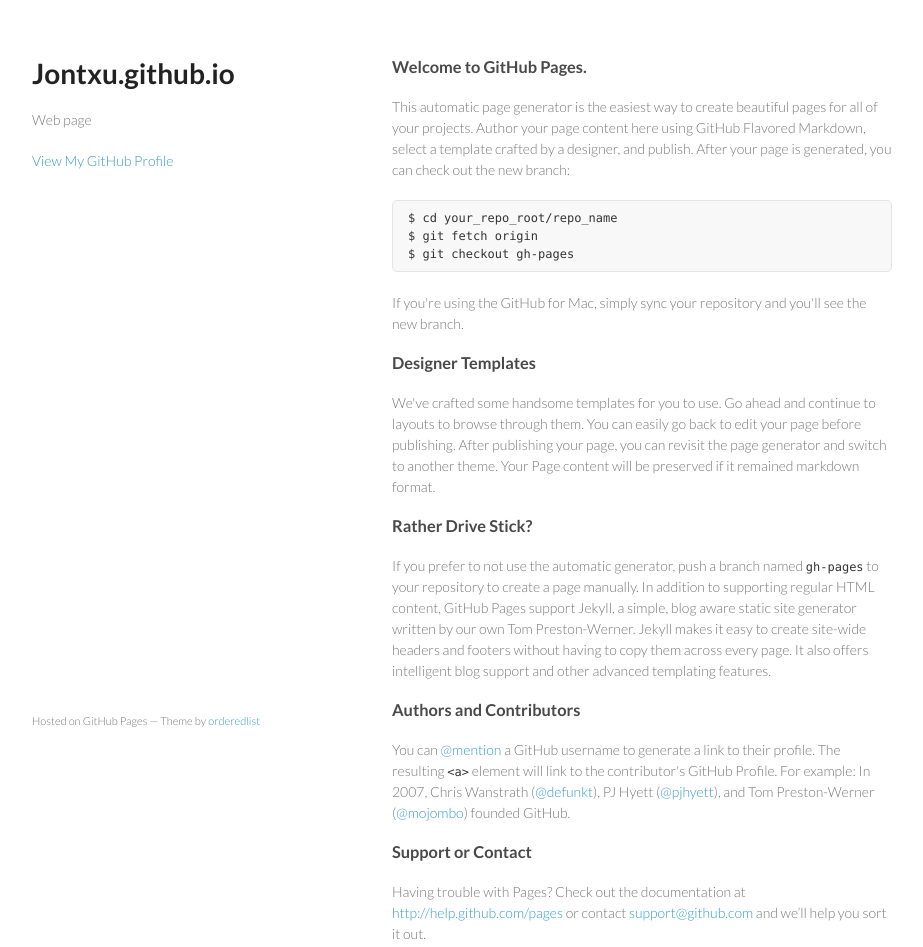
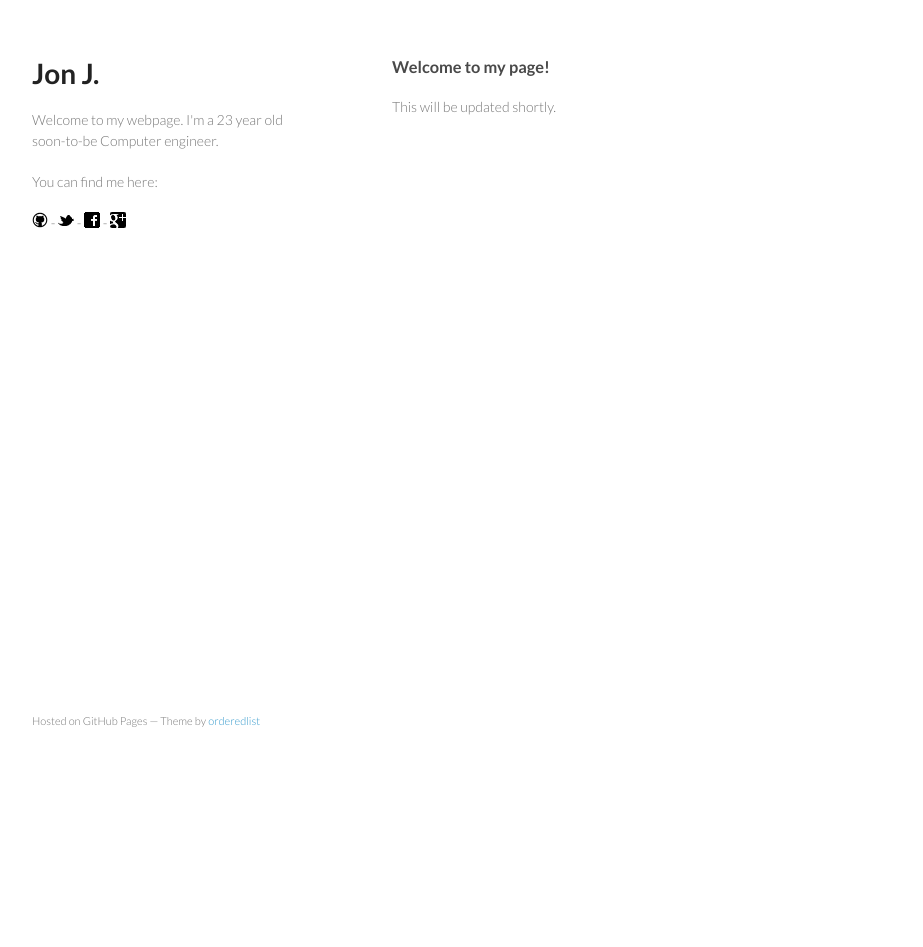
Before and after one commit to jontxu/jontxu.github.io, a plain HTML site: page index.html in a window 1280 px wide. Shown: the whole page, without its empty margins (178-1101 px from the left). After the commit the page ends 800 px from the top, so only its background shows below. Drawn offline with Linux system fonts and the light colour scheme.

Commit message:
Little customization

```diff
--- a/index.html
+++ b/index.html
@@ -15,40 +15,17 @@
   <body>
     <div class="wrapper">
       <header>
-        <h1>Jontxu.github.io</h1>
-        <p>Web page</p>
+        <h1>Jon J.</h1>
+        <p>Welcome to my webpage. I'm a 23 year old soon-to-be Computer engineer.</p>
 
-
-        <p class="view"><a href="https://github.com/jontxu">View My GitHub Profile</a></p>
-
+        <p>You can find me here:</p>
+        <a href="https://github.com/jontxu"><img src="./images/social/github.png" width="16" height="16" alt="GitHub"></a> - <a href="https://twitter.com/#!/jonwho"><img src="./images/social/twitter.png" width="16" height="16" alt="Twitter"></a> - <a href="http://plus.google.com"><img src="./images/social/facebook.png" width="16" height="16" alt="Facebook"></a> - <a href="http://plus.google.com"><img src="./images/social/google-plus.png" width="16" height="16" alt="G+"></a>
+        </ul>
       </header>
       <section>
-        <h3>Welcome to GitHub Pages.</h3>
+        <h3>Welcome to my page!</h3>
 
-<p>This automatic page generator is the easiest way to create beautiful pages for all of your projects. Author your page content here using GitHub Flavored Markdown, select a template crafted by a designer, and publish. After your page is generated, you can check out the new branch:</p>
-
-<pre><code>$ cd your_repo_root/repo_name
-$ git fetch origin
-$ git checkout gh-pages
-</code></pre>
-
-<p>If you're using the GitHub for Mac, simply sync your repository and you'll see the new branch.</p>
-
-<h3>Designer Templates</h3>
-
-<p>We've crafted some handsome templates for you to use. Go ahead and continue to layouts to browse through them. You can easily go back to edit your page before publishing. After publishing your page, you can revisit the page generator and switch to another theme. Your Page content will be preserved if it remained markdown format.</p>
-
-<h3>Rather Drive Stick?</h3>
-
-<p>If you prefer to not use the automatic generator, push a branch named <code>gh-pages</code> to your repository to create a page manually. In addition to supporting regular HTML content, GitHub Pages support Jekyll, a simple, blog aware static site generator written by our own Tom Preston-Werner. Jekyll makes it easy to create site-wide headers and footers without having to copy them across every page. It also offers intelligent blog support and other advanced templating features.</p>
-
-<h3>Authors and Contributors</h3>
-
-<p>You can <a href="https://github.com/blog/821" class="user-mention">@mention</a> a GitHub username to generate a link to their profile. The resulting <code>&lt;a&gt;</code> element will link to the contributor's GitHub Profile. For example: In 2007, Chris Wanstrath (<a href="https://github.com/defunkt" class="user-mention">@defunkt</a>), PJ Hyett (<a href="https://github.com/pjhyett" class="user-mention">@pjhyett</a>), and Tom Preston-Werner (<a href="https://github.com/mojombo" class="user-mention">@mojombo</a>) founded GitHub.</p>
-
-<h3>Support or Contact</h3>
-
-<p>Having trouble with Pages? Check out the documentation at <a href="http://help.github.com/pages">http://help.github.com/pages</a> or contact <a href="mailto:support@github.com">support@github.com</a> and we’ll help you sort it out.</p>
+<p>This will be updated shortly.</p>
       </section>
       <footer>
         <p><small>Hosted on GitHub Pages &mdash; Theme by <a href="https://github.com/orderedlist">orderedlist</a></small></p>
```
Also changed, not shown: images/favicon.ico (added), images/social/dribbble.png (added), images/social/facebook.png (added), images/social/github.png (added), images/social/google-plus.png (added), images/social/lastfm.png (added), images/social/stack-overflow.png (added), images/social/steam.png (added), images/social/twitter.png (added).
